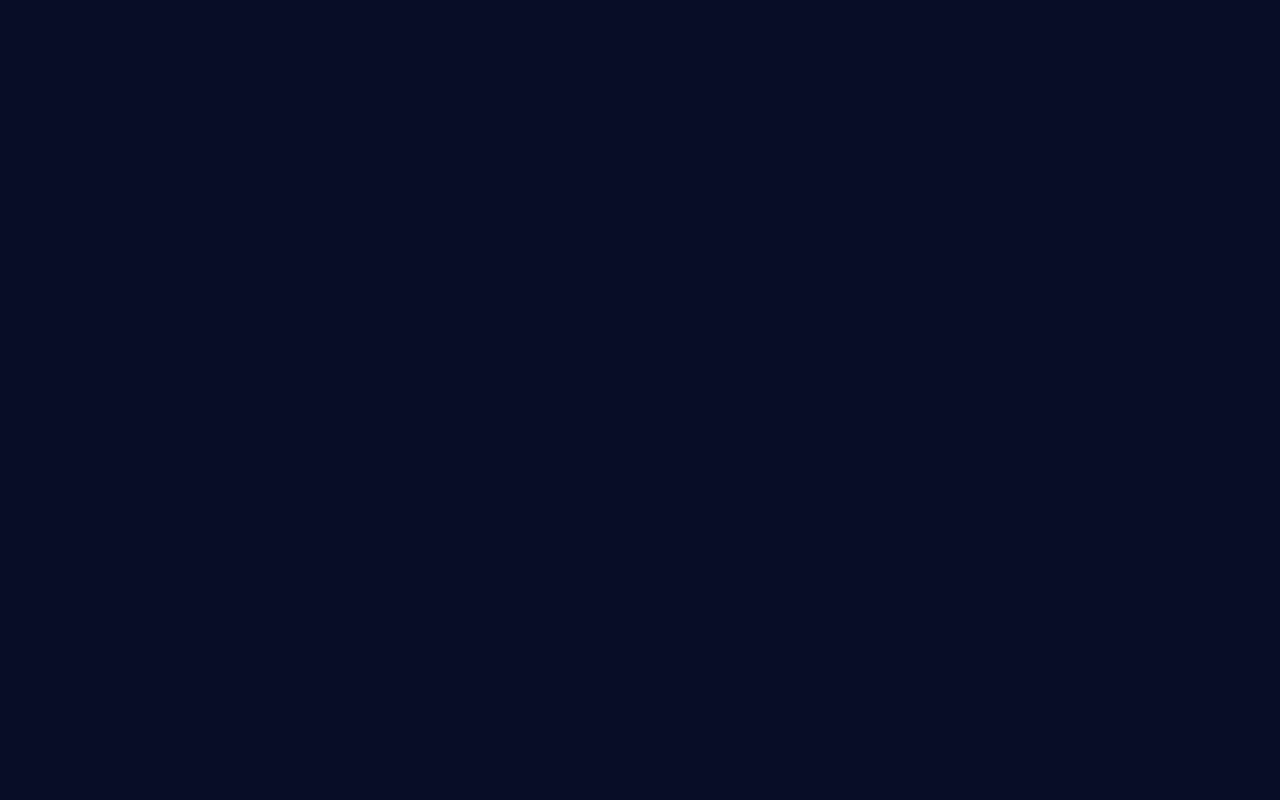
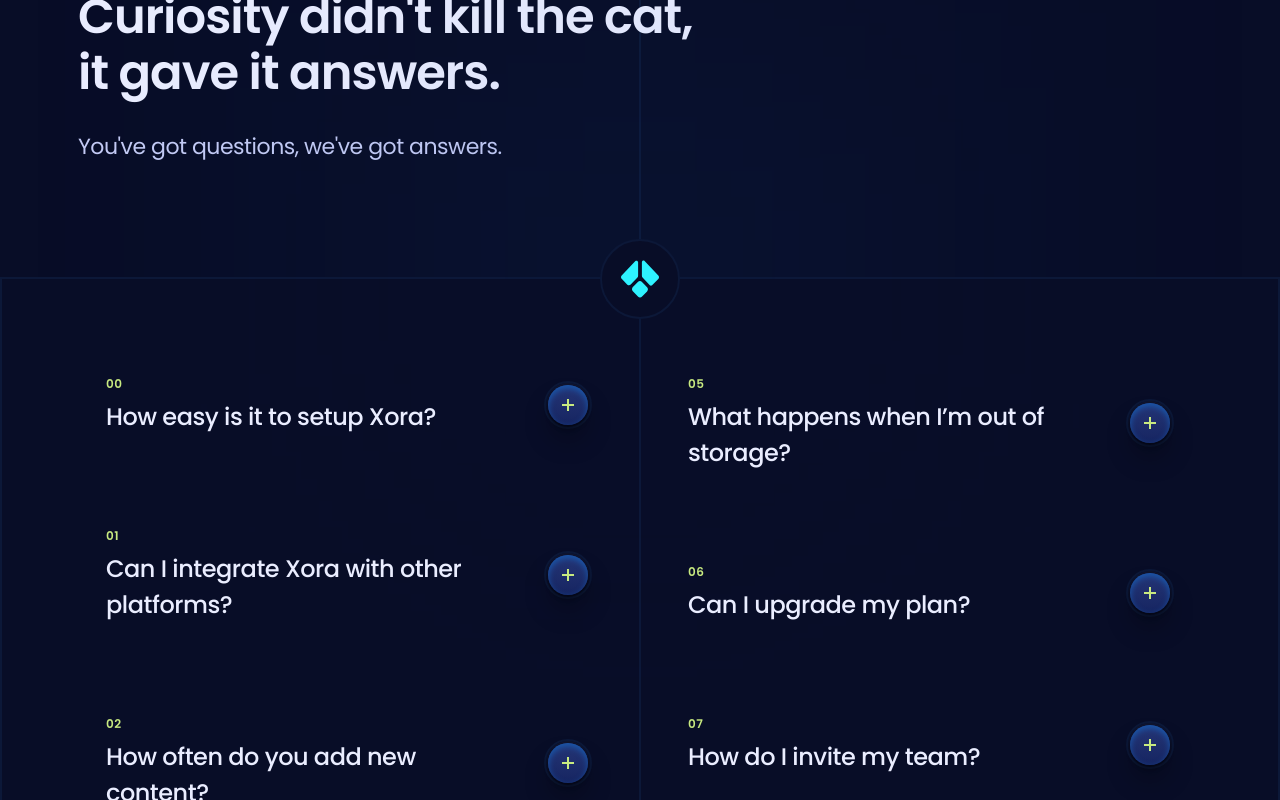
Before and after one commit to Sharif-Minhaz/saas-landing-page, a React (Vite) app: page / in a window 1280 px wide. Shown: the part 3180-3980 px from the top of the page. Before the commit the page ends 3057 px from the top, so only its background shows below. Built offline with nearby package versions, Linux system fonts and the light colour scheme.

Commit message:
feat: add faq section

```diff
--- a/package.json
+++ b/package.json
@@ -32,10 +32,5 @@
 		"surge": "^0.24.6",
 		"tailwindcss": "^3.4.13",
 		"vite": "^5.4.8"
-	},
-	"git": {
-		"scripts": {
-			"pre-push": "surge --project ./ --domain xora-saas.surge.sh"
-		}
 	}
 }
--- a/src/App.jsx
+++ b/src/App.jsx
@@ -1,4 +1,5 @@
 import "./App.css";
+import Faq from "./components/sections/Faq";
 import Features from "./components/sections/Features";
 import Header from "./components/sections/Header";
 import Hero from "./components/sections/Hero";
@@ -11,6 +12,7 @@
 			<Hero />
 			<Features />
 			<Pricing />
+			<Faq />
 		</main>
 	);
 }
--- /dev/null
+++ b/src/components/FaqItem.jsx
@@ -0,0 +1,61 @@
+import clsx from "clsx";
+import { useState } from "react";
+
+export default function FaqItem({ item, index }) {
+	const [activeId, setActiveId] = useState(null);
+
+	const active = activeId === item.id;
+
+	return (
+		<div className="relative z-2 mb-16">
+			<div
+				className="group relative flex cursor-pointer items-center justify-between gap-10 px-7"
+				onClick={() => {
+					setActiveId(activeId === item.id ? null : item.id);
+				}}
+			>
+				<div className="flex-1">
+					<div className="small-compact mb-1.5 text-p3 max-lg:hidden">
+						{index < 10 ? "0" : ""}
+						{index}
+					</div>
+					<div
+						className={clsx(
+							"h6 text-p4 transition-colors duration-500 max-md:flex max-md:min-h-20 max-md:items-center",
+							active && "max-lg:text-p1"
+						)}
+					>
+						{item.question}
+					</div>
+				</div>
+
+				<div
+					className={clsx(
+						"faq-icon relative flex size-12 items-center justify-center rounded-full border-2 border-s2 shadow-400 transition-all duration-500 group-hover:border-s4",
+						active && "before:bg-p1 after:rotate-0 after:bg-p1"
+					)}
+				>
+					<div className="g4 size-11/12 rounded-full shadow-300" />
+				</div>
+			</div>
+
+			<div
+				className={`body-3 px-7 py-3.5 transition-all duration-500 ${
+					activeId === item.id ? "h-auto" : "h-0 overflow-hidden"
+				}`}
+			>
+				{activeId === item.id && item.answer}
+			</div>
+
+			<div
+				className={clsx(
+					"g5 -bottom-7 -top-7 left-0 right-0 -z-1 rounded-3xl opacity-0 transition-opacity duration-500 absolute",
+					active && "opacity-100"
+				)}
+			>
+				<div className="g4 absolute inset-0.5 -z-1 rounded-3xl" />
+				<div className="absolute left-8 top-0 h-0.5 w-40 bg-p1" />
+			</div>
+		</div>
+	);
+}
--- /dev/null
+++ b/src/components/sections/Faq.jsx
@@ -0,0 +1,46 @@
+import { Element } from "react-scroll";
+import { faq } from "../../constants";
+import FaqItem from "../FaqItem";
+
+export default function Faq() {
+	const halfLength = Math.floor(faq.length / 2);
+	return (
+		<section>
+			<Element name="faq" className="relative">
+				<div className="container relative z-2 py-28">
+					<div>
+						<h3 className="h3 max-md:h5 max-w-640 max-lg:max-w-md mb-7 text-p4">
+							Curiosity didn&apos;t kill the cat, it gave it answers.
+						</h3>
+						<p className="body-1 max-lg:max-w-sm">
+							You&apos;ve got questions, we&apos;ve got answers.
+						</p>
+					</div>
+
+					<div className="faq-line_after w-0.5 h-full absolute left-[calc(50%-1px)] top-0 -z-1 bg-s2" />
+				</div>
+				<div className="faq-glow_before relative z-2 border-2 border-s2 bg-s1">
+					<div className="container flex gap-10 max-lg:block">
+						<div className="rounded-half absolute -top-10 left-[calc(50%-40px)] z-4 flex size-20 items-center justify-center border-2 border-s2 bg-s1">
+							<img src="/images/faq-logo.svg" alt="logo" className="size-1/2" />
+						</div>
+
+						<div className="relative flex-1 pt-24">
+							{faq.slice(0, halfLength).map((item, index) => (
+								<FaqItem key={item.id} item={item} index={index} />
+							))}
+						</div>
+
+						<div className="relative flex-1 lg:pt-24">
+							{faq.slice(halfLength).map((item, index) => (
+								<FaqItem key={item.id} item={item} index={halfLength + index} />
+							))}
+						</div>
+					</div>
+
+					<div className="faq-lin_after absolute left-[calc(50%-1px)] top-0 -z-1 h-full w-0.5 bg-s2 max-lg:hidden" />
+				</div>
+			</Element>
+		</section>
+	);
+}
```
